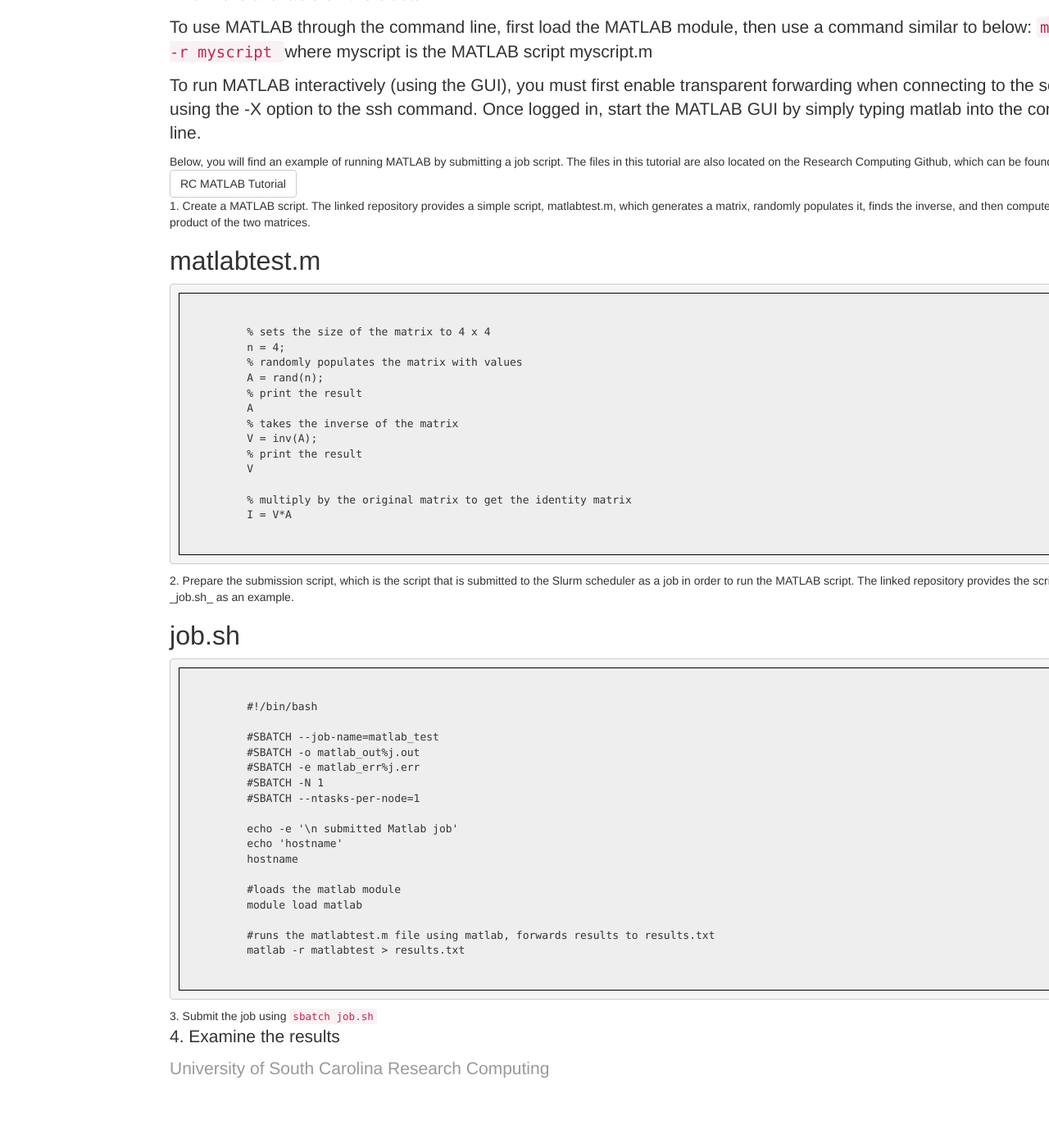
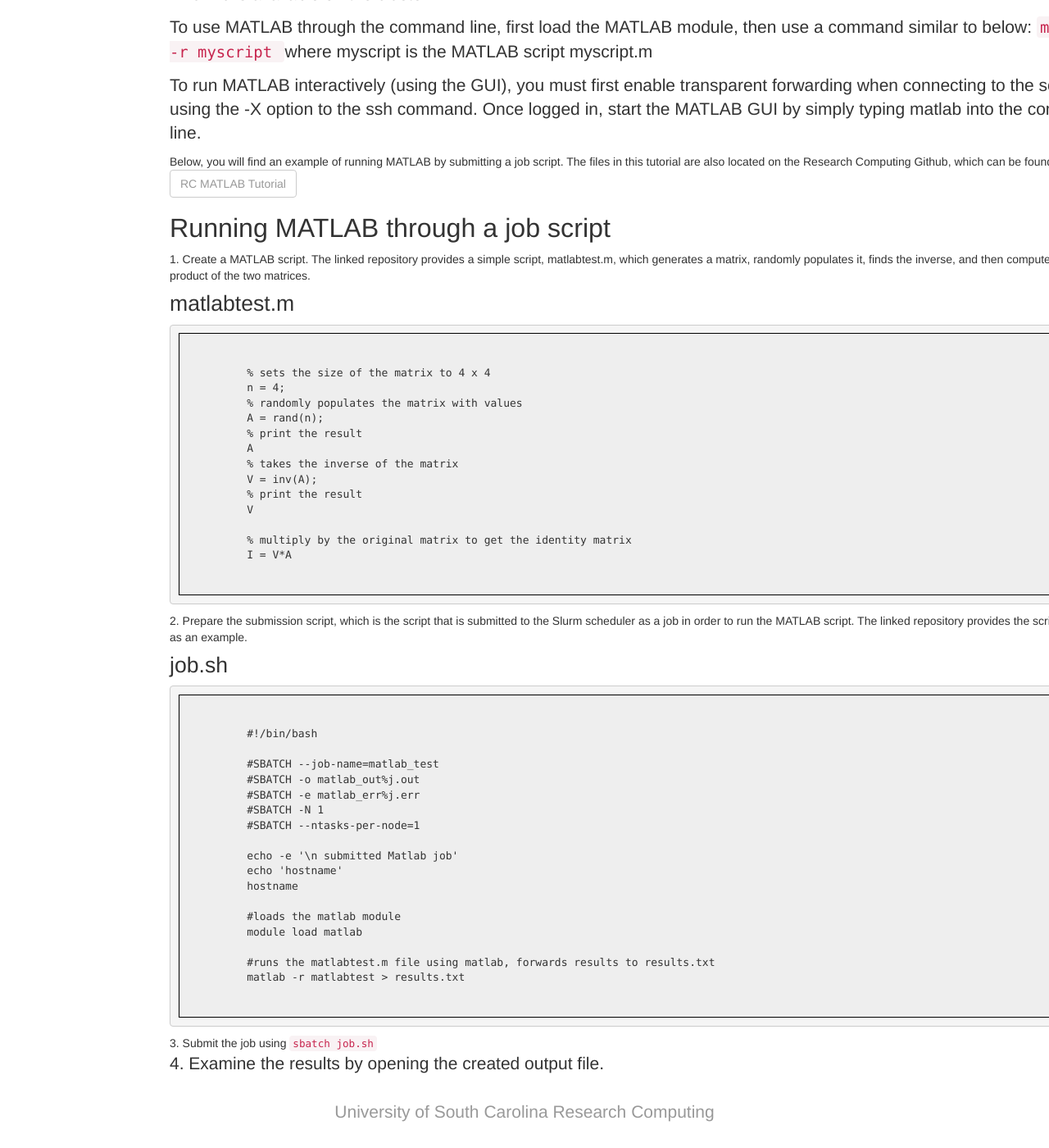
Before and after one commit to aholdeman/malab-test, a Jekyll site: the page built from tutorials/matlab/index.html, in a window 1280 px wide and 1400 px high, scrolled down 318 px. Shown: the whole window at 82% size. Built offline with Jekyll 4.4.1, drawn with Linux system fonts in a browser that asks for light colours.

Commit message:
Fixed content format, maybe footer. Consider a color for fun?

```diff
--- a/_layouts/default.html
+++ b/_layouts/default.html
@@ -37,7 +37,7 @@
 
   </body>
   <div class="container-fluid footer">
-      <p class="text-muted"><a href="https://sc.edu/rci">University of South Carolina Research Computing</a></p>
+      <p class="text-muted" style="text-align:center; padding-top:20px;"><a href="https://sc.edu/rci">University of South Carolina Research Computing</a></p>
 
   </div>
 </html>
--- a/tutorials/matlab/index.html
+++ b/tutorials/matlab/index.html
@@ -20,12 +20,14 @@
 </div>
 <div>
 	Below, you will find an example of running MATLAB by submitting a job script. The files in this tutorial are also located on the Research Computing Github, which can be found here:
-	<br/><button type="button" style="text-align: center" class="btn btn-default">RC MATLAB Tutorial</button>
+	<br/><button type="button" style="text-align: center" class="btn btn-default"><a href="https://github.com/torkian/slurm-matlab/tree/matlab-tutorial">RC MATLAB Tutorial</a></button>
 </div>
+
 <div>
+	<h3>Running MATLAB through a job script</h3>
 	1. Create a MATLAB script. The linked repository provides a simple script, matlabtest.m, which generates a matrix, randomly populates it, finds the inverse, and then computes the product of the two matrices.
 
-	<h3>matlabtest.m</h3>
+	<h4>matlabtest.m</h4>
 	<pre><code>
 	% sets the size of the matrix to 4 x 4
 	n = 4;
@@ -41,9 +43,9 @@
 	% multiply by the original matrix to get the identity matrix
 	I = V*A
 	</code></pre>
-	2. Prepare the submission script, which is the script that is submitted to the Slurm scheduler as a job in order to run the MATLAB script. The linked repository provides the script _job.sh_ as an example.
+	2. Prepare the submission script, which is the script that is submitted to the Slurm scheduler as a job in order to run the MATLAB script. The linked repository provides the script <i>job.sh</i> as an example.
 
-	<h3>job.sh</h3>
+	<h4>job.sh</h4>
 	<pre><code>
 	#!/bin/bash
 
@@ -68,5 +70,5 @@
 	<code>sbatch job.sh</code>
 
 
-	<p>4. Examine the results</p>
+	<p>4. Examine the results by opening the created output file.</p>
 </div>
```
